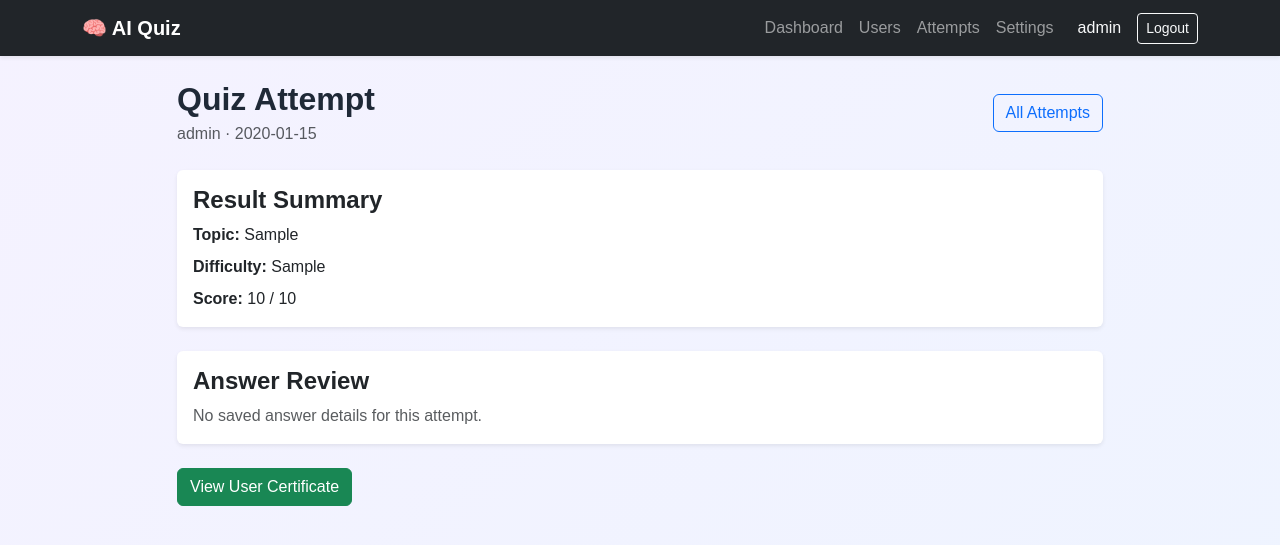
After one commit to omkar-afk1213/AI-Quiz-App, a Flask app: page /admin/attempts/1 in a window 1280 px wide. The commit adds this page. Shown: the top 545 px of the page. Run offline with Flask 3, Linux system fonts and the light colour scheme; a user stored in the database is signed in; data comes from the database, SQL or seed files in the repository; tables that the repository leaves empty hold one stand-in row (values such as "Sample post").

Commit message:
Add admin access to saved quiz results

```diff
--- a/models/quiz.py
+++ b/models/quiz.py
@@ -76,6 +76,17 @@ class QuizAttempt:
         return [dict(r) for r in rows]
 
     @staticmethod
+    def get_attempt_by_id(attempt_id):
+        db = get_db()
+        row = db.execute(
+            "SELECT quiz_attempts.*, COALESCE(users.username, 'Deleted user') AS username "
+            "FROM quiz_attempts LEFT JOIN users ON users.id = quiz_attempts.user_id "
+            "WHERE quiz_attempts.id = ?",
+            (attempt_id,),
+        ).fetchone()
+        return dict(row) if row else None
+
+    @staticmethod
     def count_all_attempts():
         db = get_db()
         row = db.execute("SELECT COUNT(*) AS count FROM quiz_attempts").fetchone()
--- a/routes/admin.py
+++ b/routes/admin.py
@@ -1,4 +1,4 @@
-from flask import Blueprint, flash, redirect, render_template, request, session, url_for
+from flask import Blueprint, abort, flash, redirect, render_template, request, session, url_for
 from flask_login import current_user, login_required
 
 from models.db import get_db
@@ -83,6 +83,58 @@ def attempts():
     return render_template("admin/attempts.html", attempts=attempts_list, page=page, total_pages=total_pages)
 
 
+@admin_bp.route("/attempts/<int:attempt_id>")
+@admin_required
+def attempt_detail(attempt_id):
+    attempt = QuizAttempt.get_attempt_by_id(attempt_id)
+    if not attempt:
+        abort(404)
+
+    answers = QuizAttempt.get_attempt_details(attempt_id)
+    result = {
+        "score": attempt["score"],
+        "total": attempt["total"],
+        "topic": attempt["topic"],
+        "difficulty": attempt["difficulty"],
+        "answers": [
+            {
+                "question": answer["question"],
+                "user_answer": answer["user_answer"],
+                "answer": answer["correct_answer"],
+                "is_correct": answer["is_correct"],
+            }
+            for answer in answers
+        ],
+    }
+    return render_template("admin/attempt_detail.html", attempt=attempt, result=result)
+
+
+@admin_bp.route("/attempts/<int:attempt_id>/certificate")
+@admin_required
+def attempt_certificate(attempt_id):
+    attempt = QuizAttempt.get_attempt_by_id(attempt_id)
+    if not attempt:
+        abort(404)
+
+    total = max(int(attempt["total"] or 0), 1)
+    percentage = round((int(attempt["score"] or 0) / total) * 100, 2)
+    result = {
+        "score": attempt["score"],
+        "total": attempt["total"],
+        "topic": attempt["topic"],
+        "difficulty": attempt["difficulty"],
+        "date": attempt["taken_at"],
+    }
+    return render_template(
+        "quiz/certificate.html",
+        result=result,
+        username=attempt["username"],
+        percentage=percentage,
+        award_status="Pass" if percentage >= 30 else "Failed",
+        admin_attempt_id=attempt_id,
+    )
+
+
 @admin_bp.route("/settings", methods=["GET", "POST"])
 @admin_required
 def settings():
--- /dev/null
+++ b/templates/admin/attempt_detail.html
@@ -0,0 +1,43 @@
+{% extends 'base.html' %}
+
+{% block title %}Attempt Details | AI Quiz{% endblock %}
+
+{% block content %}
+<div class="row justify-content-center">
+  <div class="col-lg-10">
+    <div class="d-flex justify-content-between align-items-center mb-4">
+      <div>
+        <h2 class="fw-bold mb-1">Quiz Attempt</h2>
+        <p class="text-muted mb-0">{{ attempt.username }} · {{ attempt.taken_at }}</p>
+      </div>
+      <a href="{{ url_for('admin.attempts') }}" class="btn btn-outline-primary">All Attempts</a>
+    </div>
+
+    <div class="card shadow-sm border-0 mb-4">
+      <div class="card-body">
+        <h4 class="fw-bold">Result Summary</h4>
+        <p class="mb-2"><strong>Topic:</strong> {{ attempt.topic }}</p>
+        <p class="mb-2"><strong>Difficulty:</strong> {{ attempt.difficulty or 'medium' }}</p>
+        <p class="mb-0"><strong>Score:</strong> {{ attempt.score }} / {{ attempt.total }}</p>
+      </div>
+    </div>
+
+    <div class="card shadow-sm border-0 mb-4">
+      <div class="card-body">
+        <h4 class="fw-bold">Answer Review</h4>
+        {% for item in result.answers %}
+          <div class="review-item {% if item.is_correct %}correct{% else %}incorrect{% endif %} mt-3 p-3 rounded">
+            <p class="mb-1"><strong>Q:</strong> {{ item.question }}</p>
+            <p class="mb-1"><strong>User answer:</strong> {{ item.user_answer or 'No answer selected' }}</p>
+            <p class="mb-0"><strong>Correct answer:</strong> {{ item.answer }}</p>
+          </div>
+        {% else %}
+          <p class="text-muted mb-0">No saved answer details for this attempt.</p>
+        {% endfor %}
+      </div>
+    </div>
+
+    <a href="{{ url_for('admin.attempt_certificate', attempt_id=attempt.id) }}" class="btn btn-success">View User Certificate</a>
+  </div>
+</div>
+{% endblock %}
--- a/templates/admin/attempts.html
+++ b/templates/admin/attempts.html
@@ -19,21 +19,23 @@
           <th>Percentage</th>
           <th>AI Model</th>
           <th>Date</th>
+          <th>Details</th>
         </tr>
       </thead>
       <tbody>
         {% for attempt in attempts %}
           <tr>
-            <td>{{ attempt.username }}</td>
+            <td><a href="{{ url_for('admin.attempt_detail', attempt_id=attempt.id) }}">{{ attempt.username }}</a></td>
             <td>{{ attempt.topic }}</td>
             <td>{{ attempt.difficulty or 'medium' }}</td>
             <td>{{ attempt.score }} / {{ attempt.total }}</td>
             <td>{{ attempt.percentage }}%</td>
             <td>{{ attempt.ai_model_used or 'gemini' }}</td>
             <td>{{ attempt.taken_at }}</td>
+            <td><a class="btn btn-sm btn-outline-primary" href="{{ url_for('admin.attempt_detail', attempt_id=attempt.id) }}">View</a></td>
           </tr>
         {% else %}
-          <tr><td colspan="7" class="text-center text-muted">No quiz attempts yet.</td></tr>
+          <tr><td colspan="8" class="text-center text-muted">No quiz attempts yet.</td></tr>
         {% endfor %}
       </tbody>
     </table>
```
Also changed, not shown: templates/quiz/certificate.html (+8 -3 lines), tests/test_end_to_end.py (+35 -0 lines).
